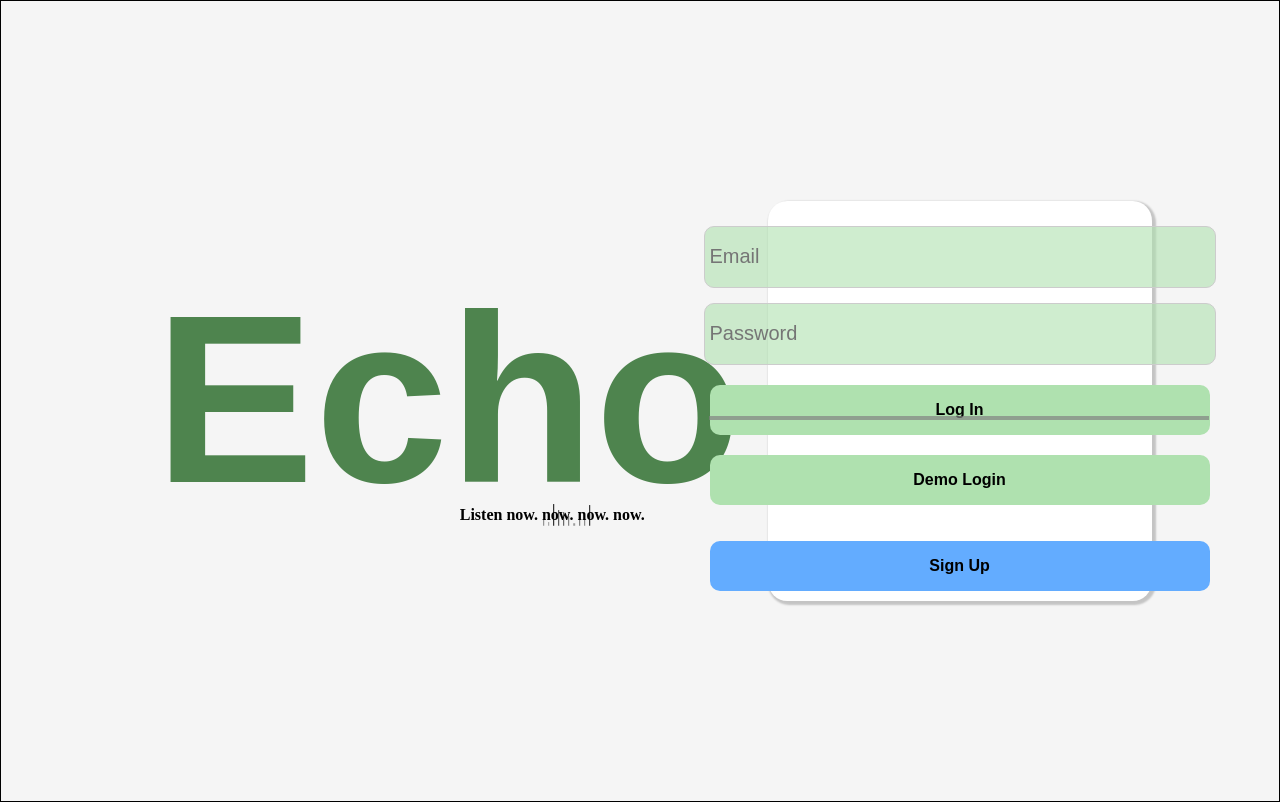
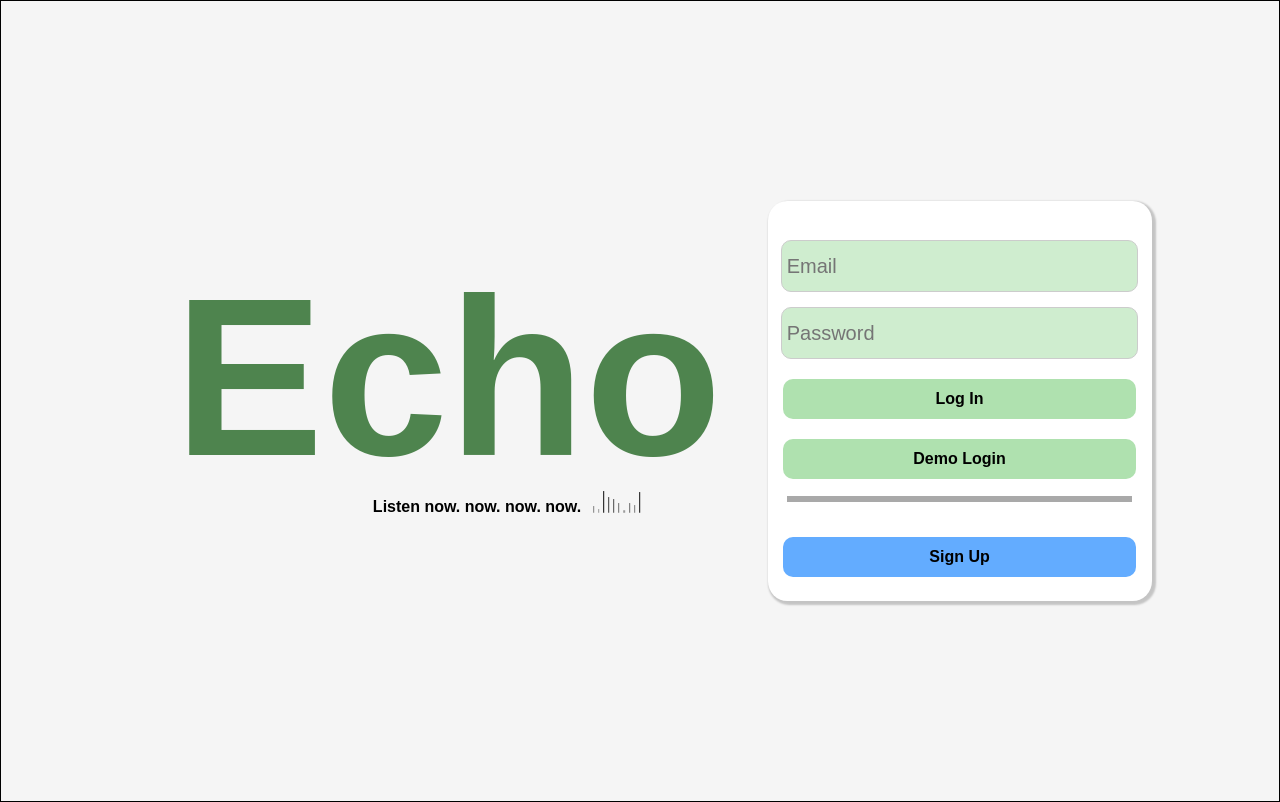
Before and after one commit to adedushi/echo, a React (Vite) app in the folder frontend/: page / in a window 1280 px wide. Built offline with nearby package versions, Linux system fonts and the light colour scheme; no server answers.

Commit message:
log in and sign up tweeks for screen size

```diff
--- a/frontend/src/components/MainPage/MainPage.css
+++ b/frontend/src/components/MainPage/MainPage.css
@@ -21,40 +21,55 @@
     justify-content: center;
 }
 
-.left-side-welcome h1 {
+
+#titleContainer {
+    height: 40vh;
+    width: 30vw;
+    display: flex;
+    flex-direction: column;
+}
+
+.titleWrapper {
+    height: 85%;
+    display: flex;
+    align-items: center;
+    justify-content: center;
+}
+
+.titleWrapper h1 {
+    font-size: 28vh;
+    font-weight: bold;
     font-family: 'rubikBold', sans-serif;
-    font-weight: bold;
-    font-size: 30vh;
     color: #4e844e;
 }
 
-.left-side-welcome h3 {
-    font-family: 'rubikBold' sans-serif;
+
+#subTitle {
+    display: flex;
+    flex-direction: row;
+    height: 15%;
+    align-items: end;
+    justify-content: right;
+    margin-top: -12%;
+}
+
+#subTitle h3 {
     font-weight: bold;
-    font-size: 2vh;
-    margin-left: 52%;
-    margin-top: -2%;
+    font-family: 'rubikBold', sans-serif;
+    padding-right: 2%;
 }
 
 #barContainer {
+    margin-bottom: .5%;
     width: 4vw;
     height: 3vh;
     display: flex;
     justify-content: left;
     transform: rotate(180deg);
-    position: fixed;
-    margin-left: 30%;
-    margin-top: -1.65%;
 }
 
 .soundBar {
-    /* background: #000000;
-    bottom: 1px;
-    height: 7px;
-    width: 10px;
-    animation: sound 0ms -800ms linear infinite alternate; */
-    display: block;
-    width: 4px;
+    width: 2vw;
     margin-right: 4px;
     height: 23px;
     border-radius:20px;
@@ -105,17 +120,17 @@
 }
 
 .session-form {
-    /* border: 2px solid orange; */
-    width: 95%;
+    width: 90%;
     height: 95%;
     display: flex;
     flex-direction: column;
     align-items: center;
+    justify-content: center;
 }
 
 .session-form input[type='text'] {
-    width: 500px;
-    height: 50px;
+    width: 100%;
+    height: 5vh;
     padding: 5px;
     font-size: 20px;
     border: 1px solid #ccc;
@@ -124,8 +139,8 @@
 }
 
 .session-form input[type='password'] {
-    width: 500px;
-    height: 50px;
+    width: 100%;
+    height: 5vh;
     padding: 5px;
     font-size: 20px;
     border: 1px solid #ccc;
@@ -135,8 +150,8 @@
 
 .session-form input[type='submit'] {
     margin-top: 20px;
-    width: 500px;
-    height: 50px;
+    width: 102%;
+    height: 5vh;
     padding: 5px;
     border: none;
     border-radius: 10px;
@@ -150,10 +165,9 @@
 }
 
 #dividerLine {
-    width: 500px;
-    border-bottom: 4px solid rgba(128, 128, 128, 0.679);
-    position: absolute;
-    margin-top: 16%;
+    width: 100%;
+    border-bottom: .80vh solid rgba(128, 128, 128, 0.679);
+    margin-top: 5%;
 }
 
 #signUpButton {
--- a/frontend/src/components/MainPage/MainPage.jsx
+++ b/frontend/src/components/MainPage/MainPage.jsx
@@ -45,9 +45,9 @@ function MainPage() {
         <div className="welcome-page">
                 <div className="left-side-welcome">
                     <div id='titleContainer'>
-                        <h1>Echo</h1>
+                        <div className='titleWrapper'><h1>Echo</h1></div>
+                        <div id='subTitle'>
                         <h3>Listen now. now. now. now.</h3>
-                        <div id='subTitle'>
                             <div id='barContainer'>
                                 <div className='soundBar'></div>
                                 <div className='soundBar'></div>
@@ -68,21 +68,22 @@ function MainPage() {
                     <div id='signInContainer'>
                     <form className="session-form" onSubmit={handleSubmit}>
                     <div className="errors">{errors?.email}</div>
-                    <label>
+
                         <input type="text"
                             value={email}
                             onChange={update('email')}
                             placeholder="Email"
                         />
-                    </label>
+
+
                     <div className="errors">{errors?.password}</div>
-                    <label>
+
                         <input type="password"
                             value={password}
                             onChange={update('password')}
                             placeholder="Password"
                         />
-                    </label>
+
                     <input
                         type="submit"
                         value="Log In"
--- a/frontend/src/components/SessionForms/SignupForm.css
+++ b/frontend/src/components/SessionForms/SignupForm.css
@@ -24,7 +24,7 @@
 }
 
 .signUpForm {
-    width: 38vw;
+    width: 35vw;
     height: 70vh;
     display: flex;
     flex-direction: column;
@@ -34,18 +34,18 @@
 
 .signUpForm h2 {
     font-size: 36px;
-    margin-right: 39%;
+    margin-right: 43%;
 }
 
 .signUpForm h3 {
     font-size: 20px;
-    margin-right: 58%;
+    margin-right: 63.5%;
     margin-top: 3%;
 }
 
 .signUpInput {
-    width: 600px;
-    height: 50px;
+    width: 90%;
+    height: 5vh;
     font-size: 20px;
     border-radius: 10px;
     border: 1px solid #ccc;
@@ -55,8 +55,8 @@
 
 .signUpForm input[type='submit'] {
     margin-top: 35px;
-    width: 600px;
-    height: 50px;
+    width: 90%;
+    height: 5vh;
     padding: 5px;
     border: none;
     border-radius: 10px;
```
